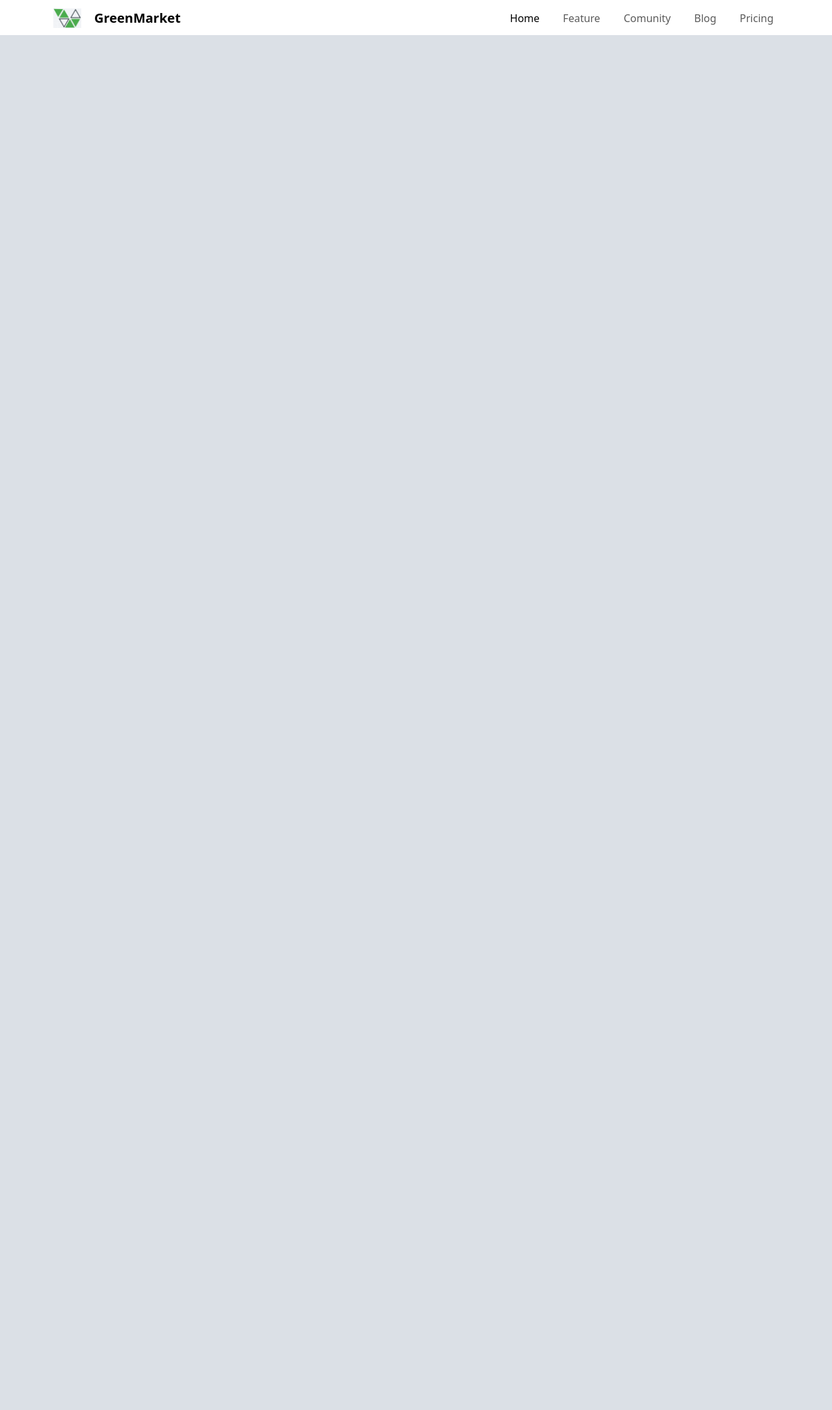
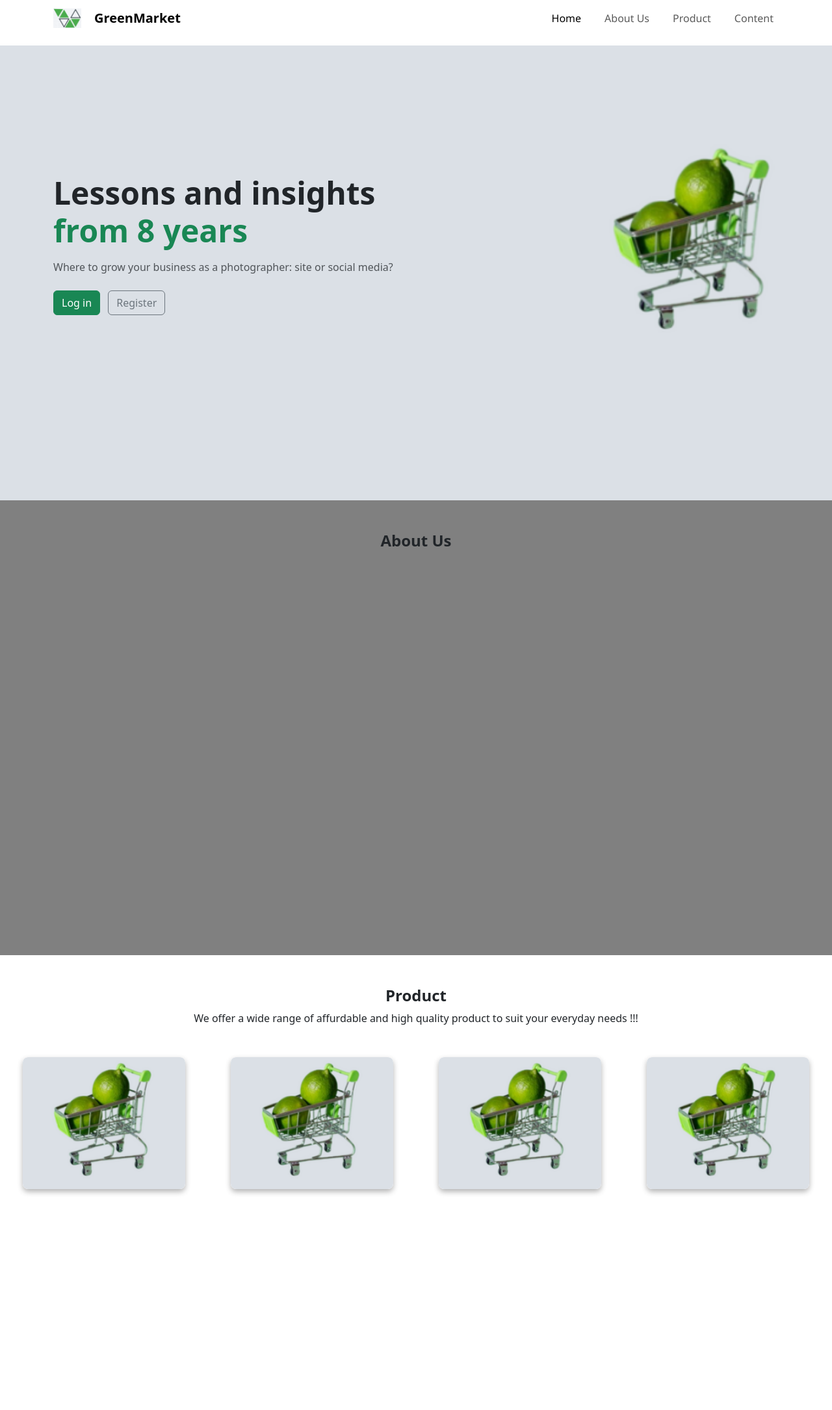
Before and after one commit to Depajatip/GreenMarket, a CodeIgniter app: page /GreenMarket/ in a window 1280 px wide. Shown: the whole page at 65% size. Before the commit the page ends 54 px from the top, so only its background shows below. Run offline with CodeIgniter, Linux system fonts and the light colour scheme.

Commit message:
feat: add about us and product page

```diff
--- a/application/views/V_HalamanUtama.php
+++ b/application/views/V_HalamanUtama.php
@@ -9,25 +9,124 @@
 
 <body id="body">
 	<div id="header">
-		<nav class="navbar navbar-expand-lg">
+		<nav class="navbar navbar-expand-lg fixed-top" style="background-color: white;">
 			<div class="container">
 				<img src="<?php echo base_url('assets/img/logoGM.png'); ?>" style="height: 30px; margin-right: 20px;" alt="">
-				<a class="navbar-brand fw-bold" style="font-size: 20px;" href="#">GreenMarket</a>
+				<a class="navbar-brand fw-bold" style="font-size: 20px;" href="#halamanHome">GreenMarket</a>
 				<button class="navbar-toggler" type="button" data-bs-toggle="collapse" data-bs-target="#navbarNav">
 					<span class="navbar-toggler-icon"></span>
 				</button>
 				<div class="collapse navbar-collapse justify-content-end" id="navbarNav">
 					<ul class="navbar-nav" style="gap: 20px">
-						<li class="nav-item"><a class="nav-link active" href="#home">Home</a></li>
-						<li class="nav-item"><a class="nav-link" href="#feature">Feature</a></li>
-						<li class="nav-item"><a class="nav-link" href="#comunity">Comunity</a></li>
-						<li class="nav-item"><a class="nav-link" href="#blog">Blog</a></li>
-						<li class="nav-item"><a class="nav-link" href="#pricing">Pricing</a></li>
+						<li class="nav-item"><a class="nav-link active" href="#halamanHome">Home</a></li>
+						<li class="nav-item"><a class="nav-link" href="#halamanAboutUs">About Us</a></li>
+						<li class="nav-item"><a class="nav-link" href="#halamanProduct">Product</a></li>
+						<li class="nav-item"><a class="nav-link" href="#content">Content</a></li>
 					</ul>
 				</div>
 			</div>
 		</nav>
 	</div>
+
+	<div id="halamanKeseluruhan">
+		<section id="halamanHome">
+			<div class="container">
+				<div class="row align-items-center">
+					<!-- Left Content -->
+					<div class="col-md-6 mb-4 mb-md-0">
+						<h1 class="display-5 fw-bold">
+							Lessons and insights <br>
+							<span class="text-success">from 8 years</span>
+						</h1>
+						<p class="text-muted mt-3">Where to grow your business as a photographer: site or social media?</p>
+						<div class="mt-4">
+							<a href="#" class="btn btn-success me-2">Log in</a>
+							<a href="#" class="btn btn-outline-secondary">Register</a>
+						</div>
+					</div>
+					<!-- Right Image -->
+					<div class="col-md-6">
+						<img src="assets/img/cart.png" alt="Cart Image" class="hero-img" style="width: 400px; display: block; margin-left: 215px;">
+					</div>
+				</div>
+			</div>
+		</section>
+
+
+		<section id="halamanAboutUs">
+			<div class="row">
+				<div class="d-flex flex-column justify-content-center align-items-center mt-5 mb-5">
+					<h4 class="fw-bold">About Us</h4>
+				</div>
+			</div>
+
+		</section>
+
+
+		<section id="halamanProduct">
+			<div class="row">
+				<div class="d-flex flex-column justify-content-center align-items-center mt-5 mb-5">
+					<h4 class="fw-bold">Product</h4>
+					<span>We offer a wide range of affurdable and high quality product to suit your everyday needs !!!</span>
+				</div>
+			</div>
+			<section id="portfolio" class="portfolio section">
+				<div class="portfolio__container bd-grid">
+					<!-- Portfolio Item 1 -->
+					<div class="portfolio__item">
+						<div class="portfolio__img">
+							<img src="assets/img/cart.png" alt="Project 1">
+							<div class="portfolio__link">
+								<a href="/gallery.html" class="portfolio__link-name">View details</a>
+							</div>
+						</div>
+						<div class="portfolio__desc">
+							<p></p>
+						</div>
+					</div>
+
+					<!-- Portfolio Item 2 -->
+					<div class="portfolio__item">
+						<div class="portfolio__img">
+							<img src="assets/img/cart.png" alt="Project 2">
+							<div class="portfolio__link">
+								<a href="/gallery.html" class="portfolio__link-name">View details</a>
+							</div>
+						</div>
+						<div class="portfolio__desc">
+							<p></p>
+						</div>
+					</div>
+
+					<!-- Portfolio Item 3 -->
+					<div class="portfolio__item">
+						<div class="portfolio__img">
+							<img src="assets/img/cart.png" alt="Project 3">
+							<div class="portfolio__link">
+								<a href="/gallery.html" class="portfolio__link-name">View details</a>
+							</div>
+						</div>
+						<div class="portfolio__desc">
+							<p></p>
+						</div>
+					</div>
+
+					<!-- Portfolio Item 4 -->
+					<div class="portfolio__item">
+						<div class="portfolio__img">
+							<img src="assets/img/cart.png" alt="Project 4">
+							<div class="portfolio__link">
+								<a href="/gallery.html" class="portfolio__link-name">View details</a>
+							</div>
+						</div>
+						<div class="portfolio__desc">
+							<p></p>
+						</div>
+					</div>
+				</div>
+			</section>
+		</section>
+	</div>
 </body>
 <script src="https://cdn.jsdelivr.net/npm/bootstrap@5.3.7/dist/js/bootstrap.bundle.min.js" integrity="sha384-ndDqU0Gzau9qJ1lfW4pNLlhNTkCfHzAVBReH9diLvGRem5+R9g2FzA8ZGN954O5Q" crossorigin="anonymous"></script>
 
--- a/assets/css/style.css
+++ b/assets/css/style.css
@@ -1,10 +1,106 @@
 #body {
     padding: 0px;
     margin: 0px;
-    background-color: #DBE0E6;
+    padding-top: 70px;
 }
 #header {
-    height: 54px;
     width: 100%;
+}
+nav ul li a {
+    font-family: 'Segoe UI', sans-serif;
+    font-weight: 600;
+    padding: 8px 0;
+    transition: all;
+    transition-duration: 300ms;
+    border-bottom: 1px solid rgba(255, 68, 0, 0);
+}
+nav ul li a:hover {
+    border-bottom: 2px solid white;
+    color: orangered;
+}
+#halamanKeseluruhan {
+    height: 100%;
+}
+#halamanHome {
+    background-color: #DBE0E6;
+    padding-top: 9rem !important;
+    padding-bottom: 3rem !important;
+    height: 700px;
+}
+#halamanProduct {
+    height: 700px;
     background-color: white;
 }
+#halamanAboutUs {
+    height: 700px;
+    background-color: gray;
+}
+
+.portfolio__container {
+  Display: grid;
+  Grid-template-columns: repeat(auto-fit, minmax(250px, 1fr)); /* Kolom responsif */
+  Gap: 2rem;
+  Justify-items: center;
+  Padding: 0 1rem;
+}
+
+.portfolio__item {
+  Display: flex;
+  Flex-direction: column;
+  Justify-content: center;
+  Align-items: center;
+}
+
+.portfolio__img {
+  Width: 250px;
+  Position: relative;
+  Overflow: hidden;
+  Border-radius: .5rem;
+  Transition: transform 0.3s ease;
+   Background-color 0.3s, color 0.3s;
+  Box-shadow: 0 4px 8px rgba(0, 0, 0, 0.3);
+}
+
+.portfolio__img img {
+  Width: 100%;
+  Display: block;
+  Border-radius: .5rem;
+  Transition: transform 0.3s ease;
+}
+
+.portfolio__img:hover img {
+  Transform: scale(1.1);
+}
+
+
+.portfolio__link {
+  Position: absolute;
+  Bottom: -100%;
+  Width: 100%;
+  Height: 100%;
+  Display: flex;
+  Justify-content: center;
+  Align-items: center;
+  Background-color: rgba(0, 0, 0, 0.5); /* Lebih gelap */
+  Color: #ffffff;
+  Border-radius: .5rem;
+  Transition: bottom 0.3s ease;
+}
+
+.portfolio__img:hover .portfolio__link {
+  Bottom: 0;
+}
+
+.portfolio__link-name {
+  Color: #ffffff;
+  Font-size: 1.2rem;
+  Text-decoration: none;
+  Font-weight: bold;
+  Text-transform: uppercase;
+}
+
+.portfolio__desc {
+  Text-align: center;
+  Margin-top: 1rem;
+  Font-size: 1rem;
+}
```
Also changed, not shown: assets/img/cart.png (added).
